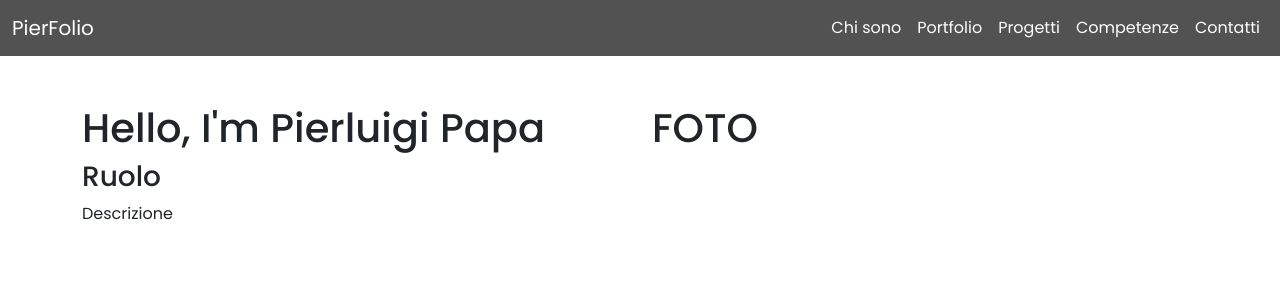
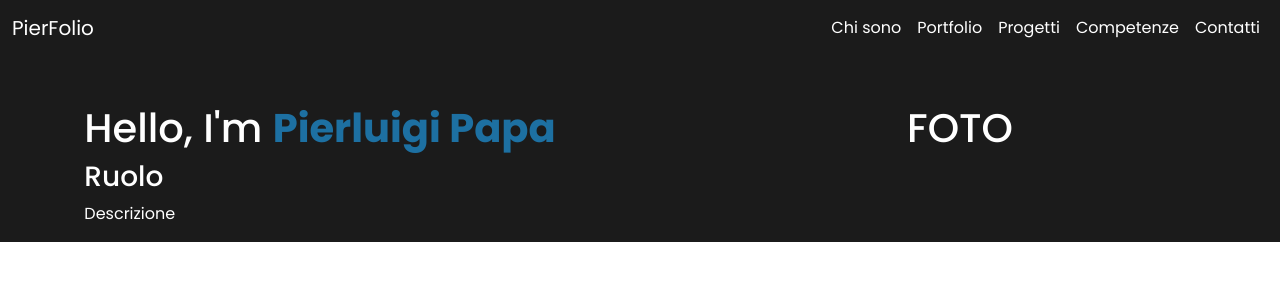
Before and after one commit to PierluigiPapa/PierFolio, a Vue app: page / in a window 1280 px wide. Shown: the top 300 px of the page. Built offline with nearby package versions, Linux system fonts and the light colour scheme.

Commit message:
fix: adjusted AppMain.vue

```diff
--- a/src/components/header/AppHeader.vue
+++ b/src/components/header/AppHeader.vue
@@ -50,8 +50,7 @@ export default {
 @use "../../styles/partials/variables.scss" as *;
 
 nav {
-
-  background-color: #525252;
+  background-color: $gray;
 
   .nav-link,
   .navbar-brand {
--- a/src/components/main/AppMain.vue
+++ b/src/components/main/AppMain.vue
@@ -5,19 +5,24 @@ export default {
 </script>
 
 <template>
-    <div class="container">
-        <div class="row">
-            <div class="col-md-6 mt-5">
-                <h1>Hello, I'm Pierluigi Papa</h1>
+
+<div class="container-fluid">
+    <div class="row">
+        <div class="col-md-6 d-flex justify-content-center mt-5">
+            <div>
+                <h1>Hello, I'm <span class="name">Pierluigi Papa</span></h1>
                 <h3>Ruolo</h3>
                 <p>Descrizione</p>
             </div>
+        </div>
 
-            <div class="col-md-6 mt-5">
+        <div class="col-md-6 d-flex justify-content-center mt-5">
+            <div>
                 <h1>FOTO</h1>
             </div>
         </div>
     </div>
+</div>
 
 </template>
 
@@ -26,5 +31,13 @@ export default {
 <style lang="scss">
 @use "../../styles/partials/variables.scss" as *;
 
+.container-fluid {
+    background-color: $gray;
+    color: white;
 
+    .name {
+        color: #1D70A2;
+        font-weight: bold;
+    }
+}
 </style>
--- a/src/main.js
+++ b/src/main.js
@@ -1,8 +1,6 @@
 // Import our custom CSS
 import './styles/general.scss'
 
-// Import all of Bootstrap's JS
-import * as bootstrap from 'bootstrap'
 
 import { createApp } from 'vue'
 
--- a/src/styles/partials/variables.scss
+++ b/src/styles/partials/variables.scss
@@ -0,0 +1 @@
+$gray: #1b1b1b;
```
Also changed, not shown: 1 other file (tests, documents, lock files or other folders).
